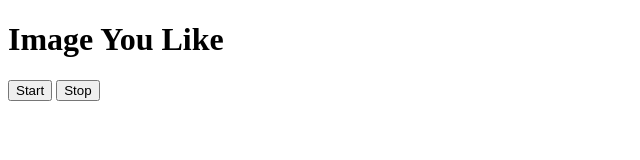
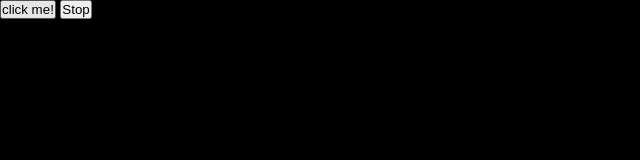
Before and after one commit to Aakanksha77/MiniJSProjects, a plain HTML site: page BgImageGenerater/index.html in a window 1280 px wide. Shown: the whole page, without its empty margins (0-640 px from the left). Drawn offline with Linux system fonts and the light colour scheme; files that its build step writes are made by us from their sources.

Commit message:
added some changes

```diff
--- a/BgImageGenerater/index.html
+++ b/BgImageGenerater/index.html
@@ -3,12 +3,15 @@
 <head>
     <meta charset="UTF-8">
     <meta name="viewport" content="width=device-width, initial-scale=1.0">
-    <title>BGImageChanger</title>
+    <meta http-equiv="X-UA-Compatible" content="ie=edge">
+    <title>Document</title>
+    <link rel="stylesheet" href="style.css">
 </head>
 <body>
-    <h1>Image You Like</h1>
-    <button id="start">Start</button>
-    <button id="stop">Stop</button>
+    <div class="container">
+        <button class="btn-click">click me!</button>
+        <button id="stop">Stop</button>
+    </div>
+    <script src="index.js"></script>
 </body>
-<script src="./index.js"></script>
 </html>
```
